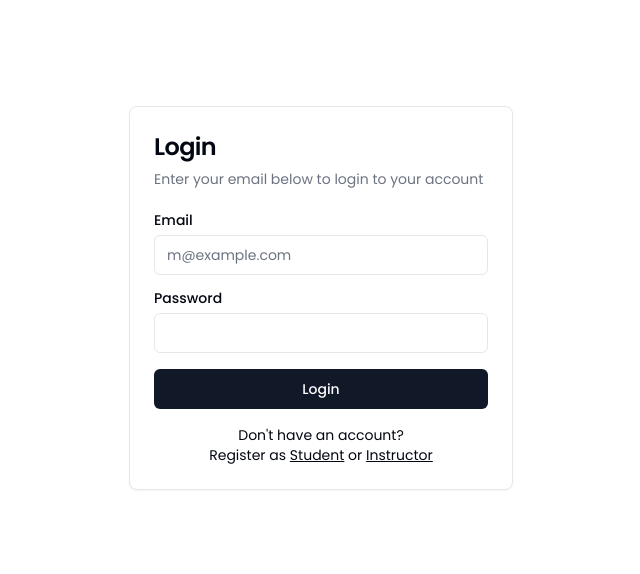
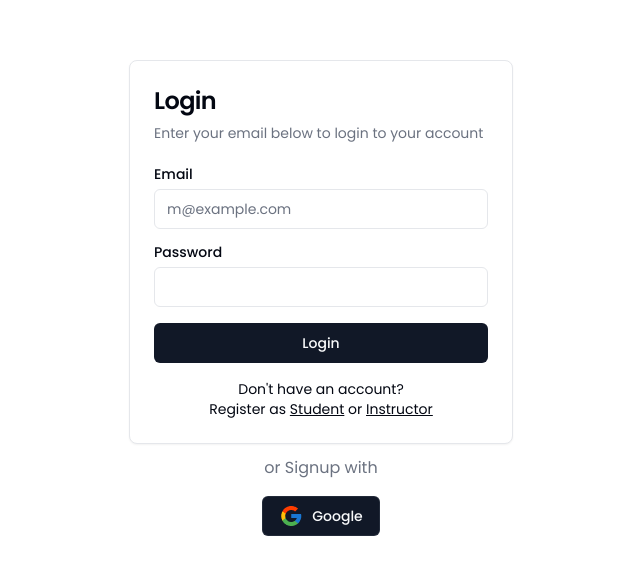
Before and after one commit to sifatbro786/Neuro-Learn, a Next.js app: page /login in a window 1280 px wide. Shown: the part 102-676 px from the top of the page, without its empty margins (319-959 px from the left). Built offline with nearby package versions, Linux system fonts and the light colour scheme; no server answers.

Commit message:
added google login

```diff
--- a/actions/index.js
+++ b/actions/index.js
@@ -15,3 +15,8 @@
         throw new Error(err);
     }
 }
+
+export async function doSocialLogin(formData) {
+    const action = formData.get("action");
+    await signIn(action, { redirectTo: "/courses" });
+}
--- /dev/null
+++ b/app/login/_components/social-logins.jsx
@@ -0,0 +1,24 @@
+import Image from "next/image";
+import { Button } from "@/components/ui/button";
+import { doSocialLogin } from "@/actions";
+
+export default function SocialLogins() {
+    return (
+        <>
+            <div className="text-center text-md mt-3 text-gray-500">or Signup with</div>
+            <form action={doSocialLogin}>
+                <div className="flex justify-center gap-2">
+                    <Button
+                        className="mt-4 py-2 border-gray-600/30 border rounded-md flex items-center gap-2 justify-center"
+                        type="submit"
+                        name="action"
+                        value="google"
+                    >
+                        <Image src="/google.png" alt="google" width={25} height={25} />
+                        <span>Google</span>
+                    </Button>
+                </div>
+            </form>
+        </>
+    );
+}
--- a/app/login/page.js
+++ b/app/login/page.js
@@ -1,10 +1,12 @@
 import { LoginForm } from "./_components/login-form";
+import SocialLogins from "./_components/social-logins";
 
 const LoginPage = () => {
     return (
         <div className="w-full flex-col h-screen flex items-center justify-center">
             <div className="container">
                 <LoginForm />
+                <SocialLogins />
             </div>
         </div>
     );
--- a/auth.js
+++ b/auth.js
@@ -1,5 +1,6 @@
 import NextAuth from "next-auth";
 import CredentialsProvider from "next-auth/providers/credentials";
+import GoogleProvider from "next-auth/providers/google";
 import { User } from "./models/user-model";
 import bcrypt from "bcryptjs";
 import { authConfig } from "./auth.config";
@@ -40,5 +41,16 @@
                 }
             },
         }),
+        GoogleProvider({
+            clientId: process.env.GOOGLE_CLIENT_ID,
+            clientSecret: process.env.GOOGLE_CLIENT_SECRET,
+            authorization: {
+                params: {
+                    prompt: "consent",
+                    access_type: "offline",
+                    response_type: "code",
+                },
+            },
+        }),
     ],
 });
```
Also changed, not shown: lib/routes.js (+7 -1 lines), public/google.png (added).
